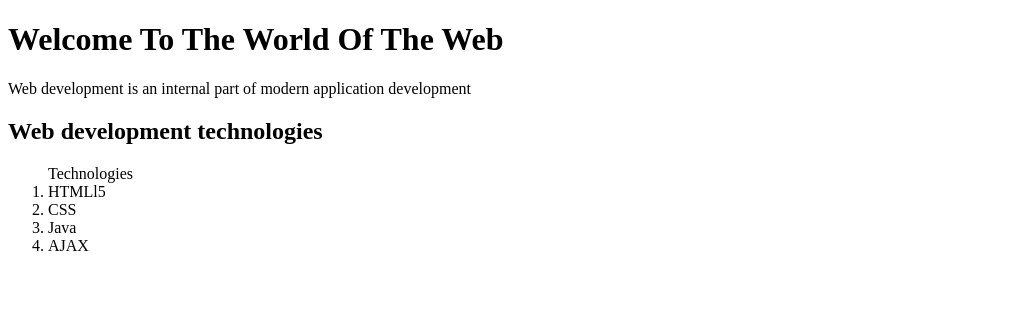
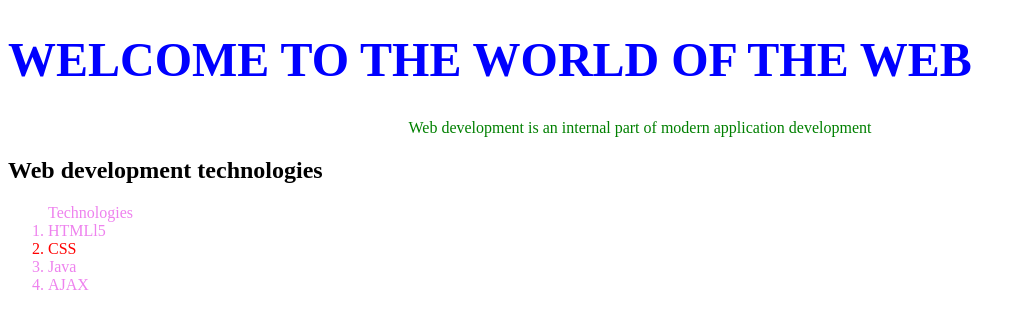
Before and after one commit to Pa-ko21/WMD, a plain HTML site: page index.html in a window 1280 px wide. Shown: the whole page, without its empty margins (0-1026 px from the left). Drawn offline with Linux system fonts and the light colour scheme.

Commit message:
Update index.html

```diff
--- a/index.html
+++ b/index.html
@@ -3,7 +3,13 @@
   <head>
     <title>Home</title>
     <meta charset="uft-8"/>
-    <style></style>
+    <style>
+      h1{color:blue;text-transform:uppercase;font-size:48px;}
+      p{text-align:center;color:green;}
+      #oltech{color:violet;}
+      ol{list-style-type:a;}
+      ol>li:nth-child(2){color:red;}
+    </style>
   </head>
   <body>
     <h1>Welcome To The World Of The Web</h1>
@@ -16,3 +22,4 @@
     <li>AJAX</li>
     </ol>
   </body>
+</html>
```
